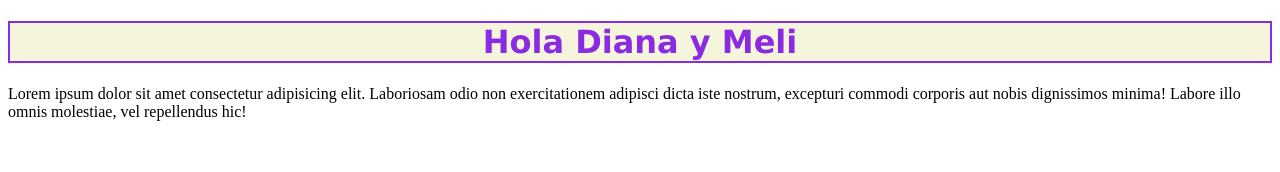
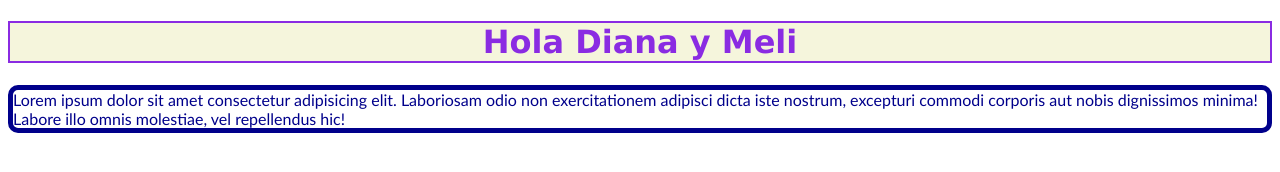
Before and after one commit to Diana-Camz/PRUEBA, a plain HTML site: page index.html in a window 1280 px wide. Drawn offline with Linux system fonts and the light colour scheme.

Commit message:
Se añade estilos al parrafo

```diff
--- a/index.html
+++ b/index.html
@@ -9,6 +9,6 @@
 </head>
 <body>
   <h1>Hola Diana y Meli</h1>
-  <p>Lorem ipsum dolor sit amet consectetur adipisicing elit. Laboriosam odio non exercitationem adipisci dicta iste nostrum, excepturi commodi corporis aut nobis dignissimos minima! Labore illo omnis molestiae, vel repellendus hic!  </p>
+  <p class="parrafo">Lorem ipsum dolor sit amet consectetur adipisicing elit. Laboriosam odio non exercitationem adipisci dicta iste nostrum, excepturi commodi corporis aut nobis dignissimos minima! Labore illo omnis molestiae, vel repellendus hic!  </p>
 </body>
 </html>
--- a/styles.css
+++ b/styles.css
@@ -6,3 +6,10 @@
   background-color: beige;
   text-align: center;
 }
+
+.parrafo{
+font-family: 'Gill Sans', 'Gill Sans MT', Calibri, 'Trebuchet MS', sans-serif;
+color: darkblue;
+border: solid 5px;
+border-radius: 10px;
+}
```
